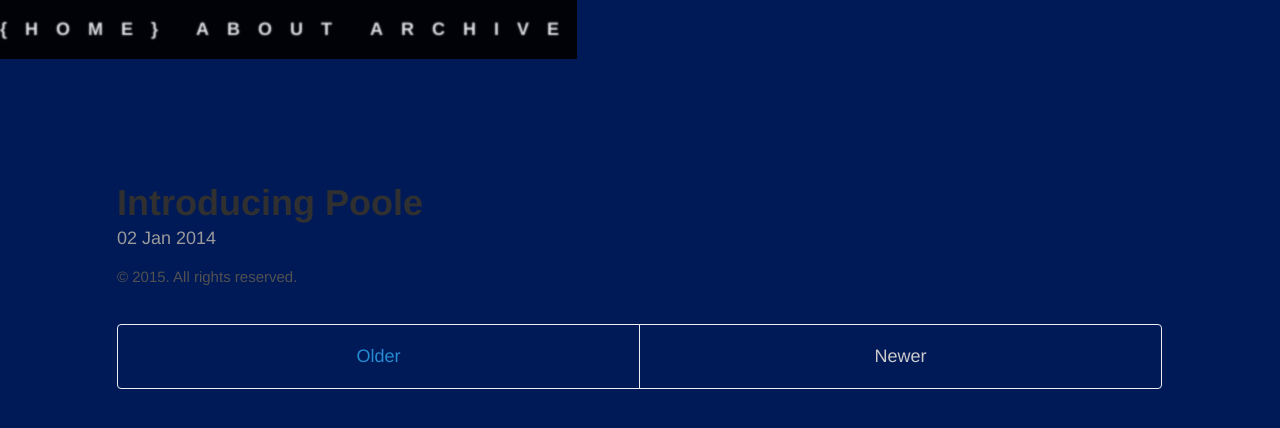
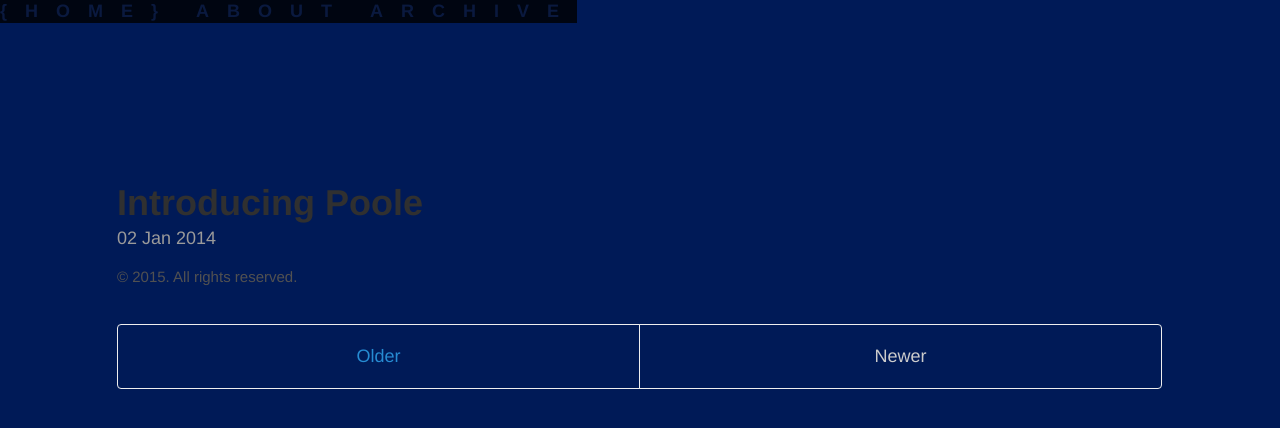
Before and after one commit to ericyewang/ericyewang.github.io, a Jekyll site: the page built from index.html, in a window 1280 px wide. Shown: the top 428 px of the page. Built offline with Jekyll 4.4.1, drawn with Linux system fonts in a browser that asks for light colours; the list of posts is cut into pages by our own code.

Commit message:
Update _masthead.scss

```diff
--- a/_sass/_masthead.scss
+++ b/_sass/_masthead.scss
@@ -5,14 +5,11 @@
 .masthead {
 	position: fixed;
 	z-index: 9999;
-	padding-top:    1rem;
-	padding-bottom: 1rem;
-	margin-bottom: 3rem;
 	background-color: #000;
-	opacity: 0.1;
+	opacity: 0.2;
 }
 .masthead:hover {
-	opacity: 0.9;
+	opacity: 0.8;
 }
 
 .masthead-title {
```
